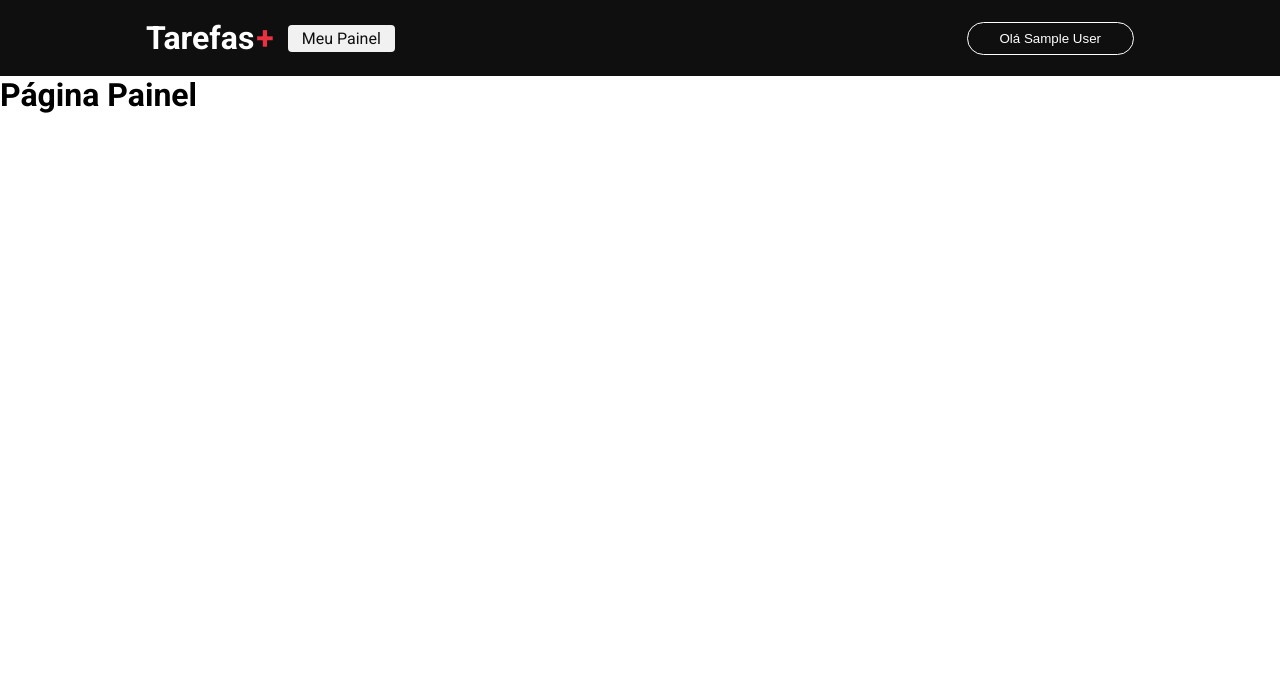
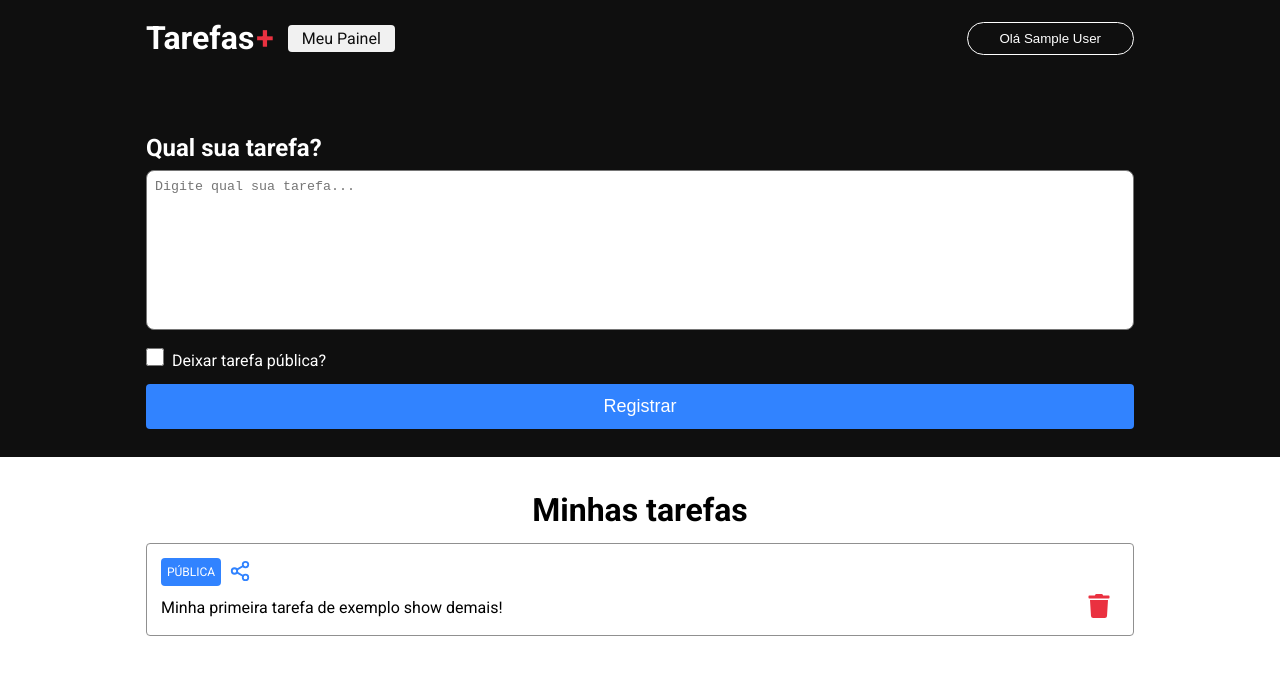
Before and after one commit to Greg-design/Tarefas-com-Next-Js, a Next.js app: page /dashboard in a window 1280 px wide. Shown: the top 674 px of the page. Built offline with nearby package versions, Linux system fonts and the light colour scheme; no server answers; sample sign-in values are in the browser's storage.

Commit message:
criando a dashboard

```diff
--- a/package.json
+++ b/package.json
@@ -16,6 +16,7 @@
     "next-auth": "^4.21.1",
     "react": "18.2.0",
     "react-dom": "18.2.0",
+    "react-icons": "^4.8.0",
     "typescript": "5.0.3"
   }
 }
--- /dev/null
+++ b/src/components/Textarea/index.tsx
@@ -0,0 +1,6 @@
+import { HTMLProps } from "react";
+import styles from "./styles.module.css";
+
+export function Textarea({ ...rest }: HTMLProps<HTMLTextAreaElement>) {
+  return <textarea className={styles.textarea} {...rest}></textarea>;
+}
--- /dev/null
+++ b/src/components/Textarea/styles.module.css
@@ -0,0 +1,8 @@
+.textarea {
+  width: 100%;
+  resize: none;
+  height: 160px;
+  border-radius: 8px;
+  outline: none;
+  padding: 8px;
+}
--- a/src/pages/dashboard/index.tsx
+++ b/src/pages/dashboard/index.tsx
@@ -1,4 +1,9 @@
+import { Textarea } from "@/components/Textarea";
+import { GetServerSideProps } from "next";
+import { getSession } from "next-auth/react";
 import Head from "next/head";
+import { FaTrash } from "react-icons/fa";
+import { FiShare2 } from "react-icons/fi";
 import styles from "./styles.module.css";
 
 export default function Dashboard() {
@@ -8,7 +13,63 @@ export default function Dashboard() {
         <title>Meu painel de tarefas</title>
       </Head>
 
-      <h1>Página Painel</h1>
+      <main className={styles.main}>
+        <section className={styles.content}>
+          <div className={styles.contentForm}>
+            <h1 className={styles.title}>Qual sua tarefa?</h1>
+
+            <form>
+              <Textarea placeholder="Digite qual sua tarefa..." />
+              <div className={styles.checkboxArea}>
+                <input type="checkbox" className={styles.checkbox} />
+                <label>Deixar tarefa pública?</label>
+              </div>
+
+              <button type="submit" className={styles.button}>
+                Registrar
+              </button>
+            </form>
+          </div>
+        </section>
+
+        <section className={styles.taskContainer}>
+          <h1>Minhas tarefas</h1>
+
+          <article className={styles.task}>
+            <div className={styles.tagContainer}>
+              <label className={styles.tag}>PÚBLICA</label>
+              <button className={styles.shareButton}>
+                <FiShare2 size={22} color="#3183ff" />
+              </button>
+            </div>
+
+            <div className={styles.taskContent}>
+              <p>Minha primeira tarefa de exemplo show demais!</p>
+              <button className={styles.trashButton}>
+                <FaTrash size={24} color="#ea3140" />
+              </button>
+            </div>
+          </article>
+        </section>
+      </main>
     </div>
   );
 }
+
+export const getServerSideProps: GetServerSideProps = async ({ req }) => {
+  const session = await getSession({ req });
+
+  if (!session?.user) {
+    // Se não tem usuario vamos redirecionar para a Home
+    return {
+      redirect: {
+        destination: "/",
+        permanent: false,
+      },
+    };
+  }
+
+  return {
+    props: {},
+  };
+};
--- a/src/pages/dashboard/styles.module.css
+++ b/src/pages/dashboard/styles.module.css
@@ -0,0 +1,119 @@
+.container {
+  width: 100%;
+}
+
+.content {
+  background-color: #0f0f0f;
+  width: 100%;
+  display: flex;
+  align-items: center;
+  justify-content: center;
+}
+
+.contentForm {
+  max-width: 1024px;
+  width: 100%;
+  padding: 0 18px;
+  padding-bottom: 28px;
+  margin-top: 58px;
+}
+
+.title {
+  color: #fff;
+  margin-bottom: 8px;
+}
+
+.checkboxArea label {
+  margin-left: 8px;
+  color: #fff;
+}
+
+.checkboxArea {
+  margin: 14px 0;
+}
+
+.checkbox {
+  width: 18px;
+  height: 18px;
+}
+
+.button {
+  width: 100%;
+  border: 0;
+  border-radius: 4px;
+  color: #fff;
+  background-color: #3183ff;
+  padding: 12px 0;
+  font-size: 18px;
+}
+
+.taskContainer {
+  margin: 34px auto 0 auto;
+  padding: 0 18px;
+  width: 100%;
+  max-width: 1024px;
+  display: flex;
+  flex-direction: column;
+}
+
+.taskContainer a {
+  text-decoration: none;
+  color: #0f0f0f;
+}
+
+.taskContainer h1 {
+  text-align: center;
+  font-size: 32px;
+  margin-bottom: 14px;
+}
+
+.task {
+  margin-bottom: 14px;
+  line-height: 150%;
+  display: flex;
+  align-items: flex-start;
+  border: 1.5px solid #909090;
+  border-radius: 4px;
+  padding: 14px;
+  flex-direction: column;
+}
+
+.tagContainer {
+  display: flex;
+  align-items: center;
+  justify-content: center;
+  margin-bottom: 8px;
+}
+
+.tag {
+  background-color: #3183ff;
+  padding: 2px 6px;
+  color: #fff;
+  border-radius: 4px;
+  font-size: 12px;
+}
+
+.shareButton {
+  background: transparent;
+  border: 0;
+  margin: 0 8px;
+  cursor: pointer;
+}
+
+.taskContent {
+  display: flex;
+  align-items: center;
+  justify-content: space-between;
+  width: 100%;
+}
+
+.taskContent p {
+  white-space: pre-wrap;
+}
+
+.trashButton {
+  cursor: pointer;
+  background: transparent;
+  border: 0;
+  margin: 0 8px;
+}
```
Also changed, not shown: 1 other file (tests, documents, lock files or other folders).
